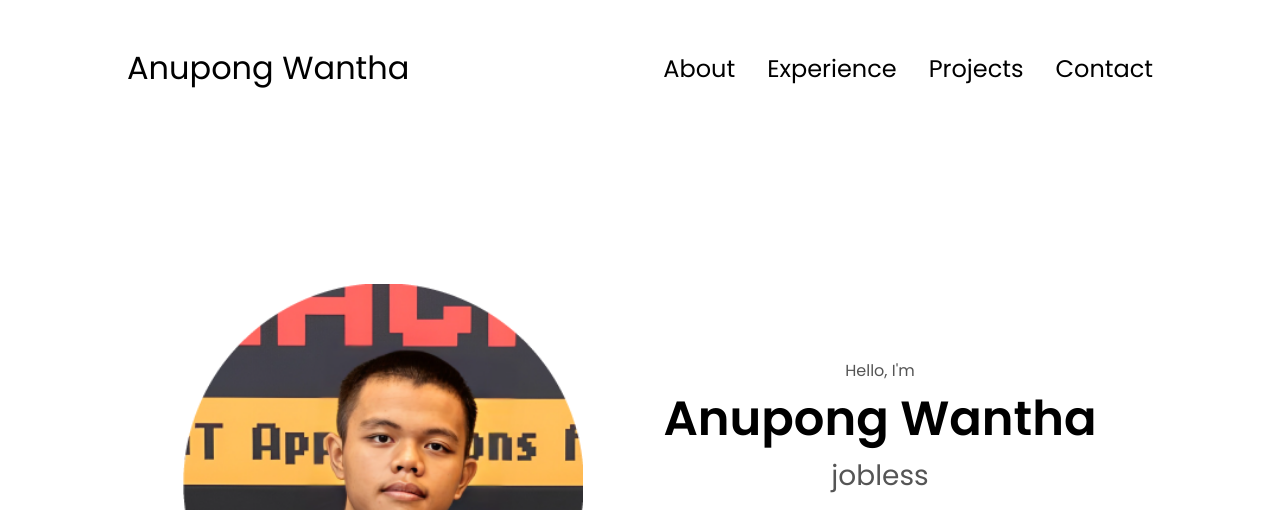
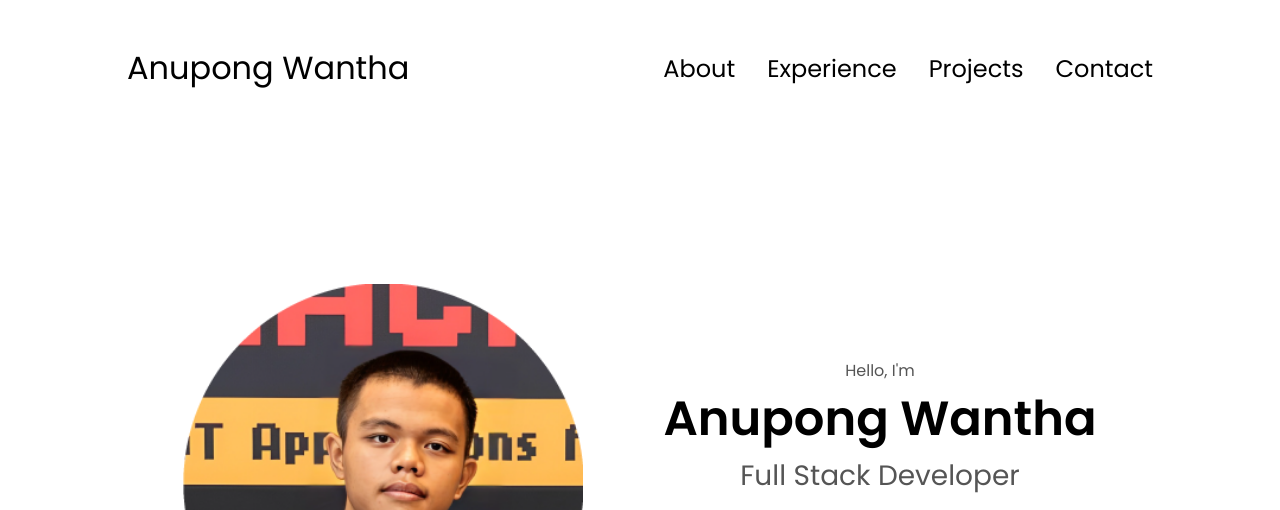
Before and after one commit to Anupong-Wantha/html-css-js-portfolio-tutorial-Anupong, a plain HTML site: page index.html in a window 1280 px wide. Shown: the top 510 px of the page. Drawn offline with Linux system fonts and the light colour scheme.

Commit message:
Full Stack Develope

```diff
--- a/index.html
+++ b/index.html
@@ -44,7 +44,7 @@
         <div class="section__text">
             <p class="section__text__p1">Hello, I'm</p>
             <h1 class="title">Anupong Wantha</h1>
-            <p class="section__text__p2">jobless</p>
+            <p class="section__text__p2">Full Stack Developer</p>
             <div class="btn-container">
                 <button class="btn btn-color-2" onclick="window.open('./assets/resume-example.pdf')">Dowload CV</button>
                 <button class="btn btn-color-1" onclick="location.href='./#contact'">Contact info </button>
--- a/style.css
+++ b/style.css
@@ -138,6 +138,7 @@ section{
 }
 .section-container{
     display: flex;
+
 }
 #profile{
     display: flex;
@@ -237,6 +238,7 @@ section{
 .about-container,
 .about-details-container{
     display: flex;
+
 }
 .about-pic{
     border-radius: 2rem;
```
